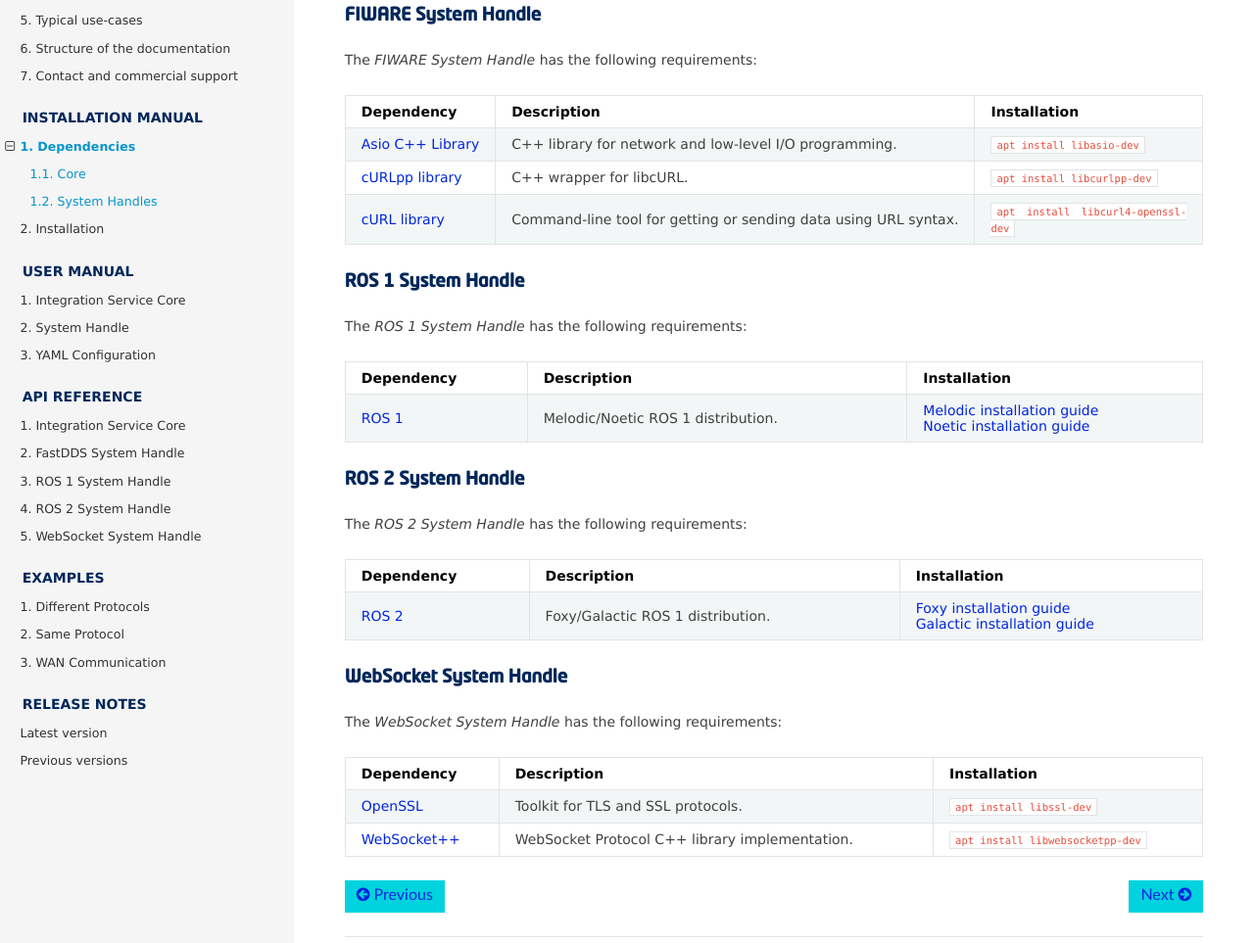
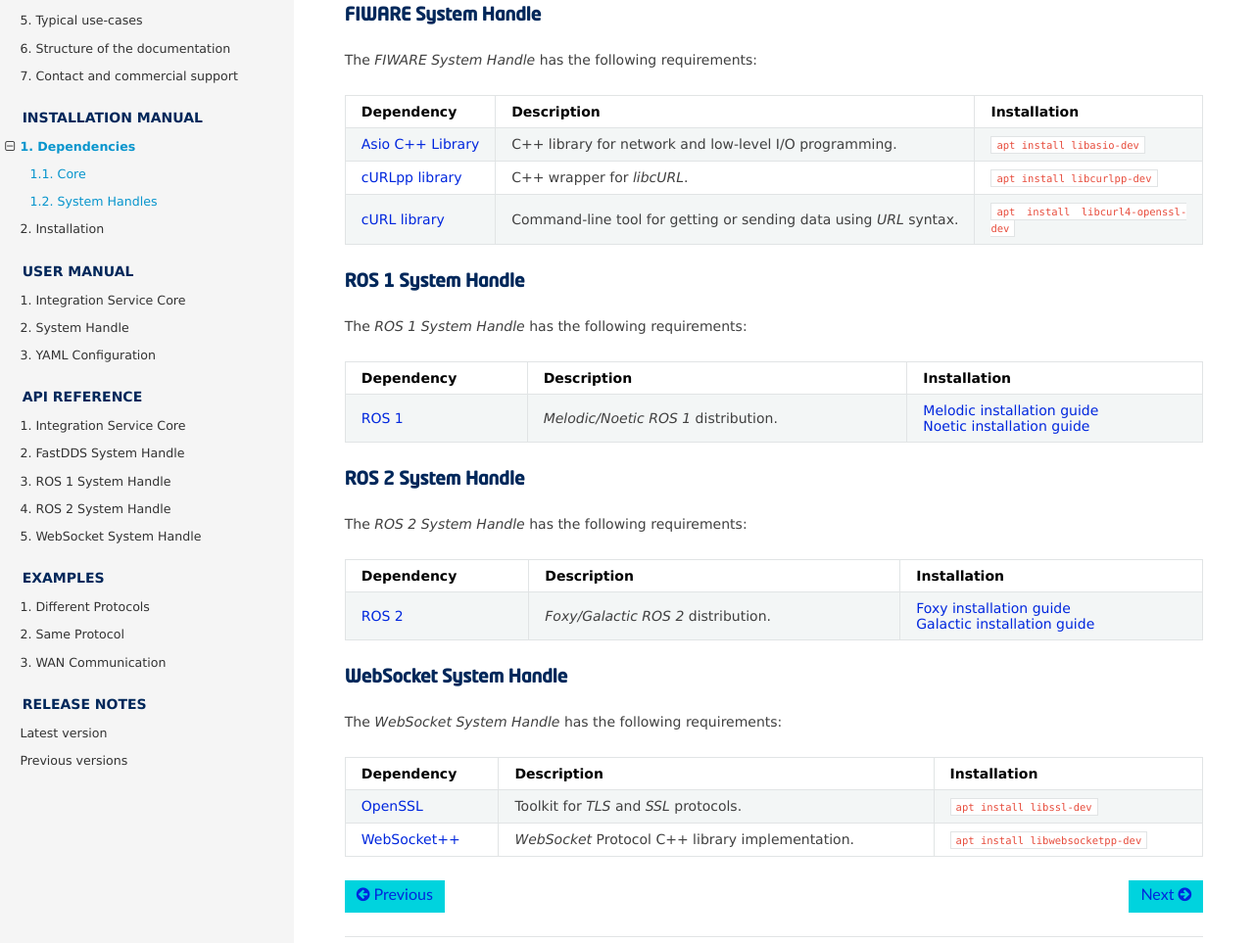
Before and after one commit to eProsima/Integration-Service-docs, a Sphinx documentation site: the page built from docs/installation_manual/external_dep.rst, in a window 1280 px wide and 1400 px high, scrolled down 654 px. Shown: the part 338-1301 px from the top of the window at 98% size. Built offline with Sphinx 7.4.7 and the Read the Docs theme 2.0.0, drawn with Linux system fonts in a browser that asks for light colours.

Commit message:
Requested changes

```diff
--- a/docs/installation_manual/external_dep.rst
+++ b/docs/installation_manual/external_dep.rst
@@ -89,10 +89,10 @@ The *FIWARE System Handle* has the following requirements:
     - C++ library for network and low-level I/O programming.
     - :code:`apt install libasio-dev`
   * - `cURLpp library <http://www.curlpp.org/>`_
-    - C++ wrapper for libcURL.
+    - C++ wrapper for *libcURL*.
     - :code:`apt install libcurlpp-dev`
   * - `cURL library <https://curl.se/>`_
-    - Command-line tool for getting or sending data using URL syntax.
+    - Command-line tool for getting or sending data using *URL* syntax.
     - :code:`apt install libcurl4-openssl-dev`
 
 :raw-html:`<h4>ROS 1 System Handle</h4>`
@@ -107,7 +107,7 @@ The *ROS 1 System Handle* has the following requirements:
     - Description
     - Installation
   * - `ROS 1 <http://wiki.ros.org/Distributions>`_
-    - Melodic/Noetic ROS 1 distribution.
+    - *Melodic/Noetic ROS 1* distribution.
     - `Melodic installation guide <http://wiki.ros.org/melodic/Installation>`_ :raw-html:`<br />`
       `Noetic installation guide <http://wiki.ros.org/noetic/Installation>`_
 
@@ -123,7 +123,7 @@ The *ROS 2 System Handle* has the following requirements:
     - Description
     - Installation
   * - `ROS 2 <https://docs.ros.org/en/foxy/Releases.html#list-of-distributions>`_
-    - Foxy/Galactic ROS 1 distribution.
+    - *Foxy/Galactic ROS 2* distribution.
     - `Foxy installation guide <https://docs.ros.org/en/foxy/Installation.html>`_ :raw-html:`<br />`
       `Galactic installation guide <https://docs.ros.org/en/galactic/Installation.html>`_
 
@@ -140,8 +140,8 @@ The *WebSocket System Handle* has the following requirements:
     - Description
     - Installation
   * - `OpenSSL <https://www.openssl.org/>`_
-    - Toolkit for TLS and SSL protocols.
+    - Toolkit for *TLS* and *SSL* protocols.
     - :code:`apt install libssl-dev`
   * - `WebSocket++ <https://github.com/zaphoyd/websocketpp>`_
-    - WebSocket Protocol C++ library implementation.
+    - *WebSocket* Protocol C++ library implementation.
     - :code:`apt install libwebsocketpp-dev`
--- a/docs/spelling_wordlist.txt
+++ b/docs/spelling_wordlist.txt
@@ -28,10 +28,12 @@ Getter
 Helloworld
 idl
 instantiation
+libcURL
 middleware
 middlewares
 msg
 namespace
+Noetic
 nullptr
 ostream
 parameterizable
```
